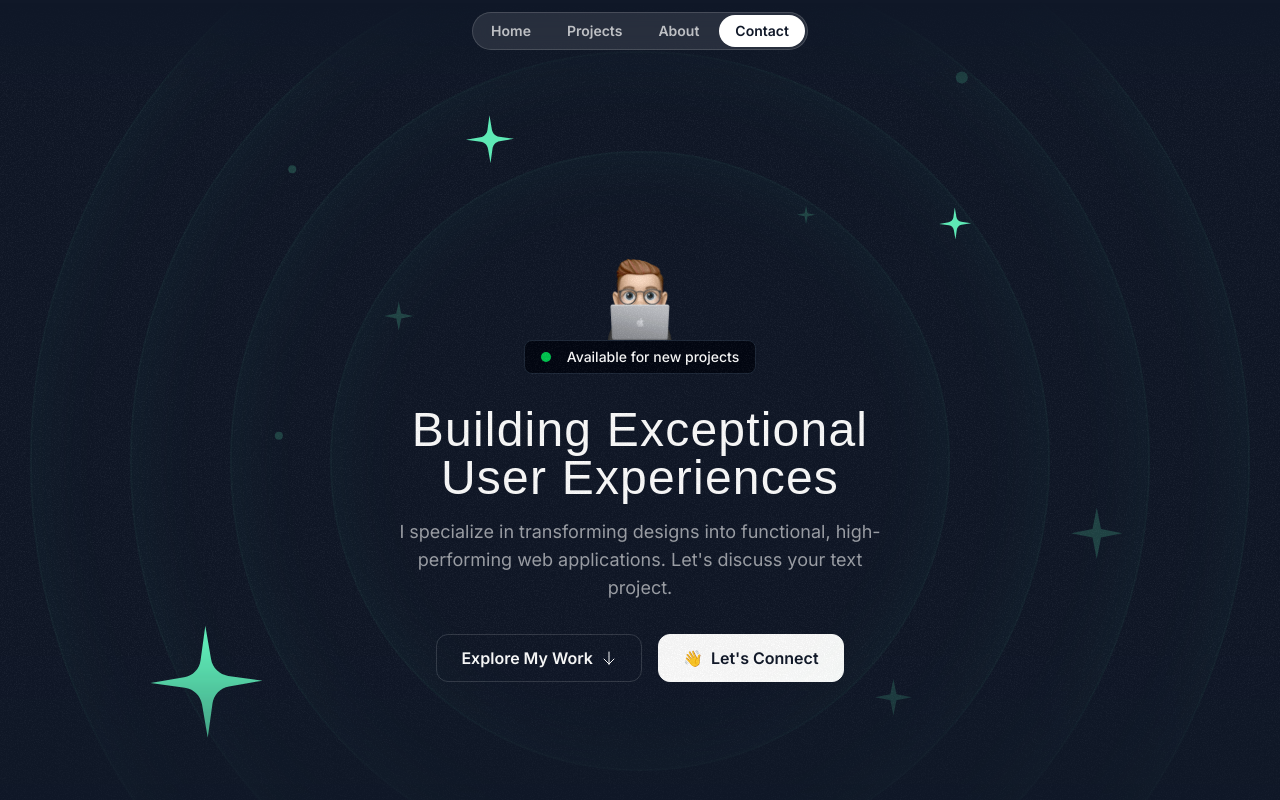
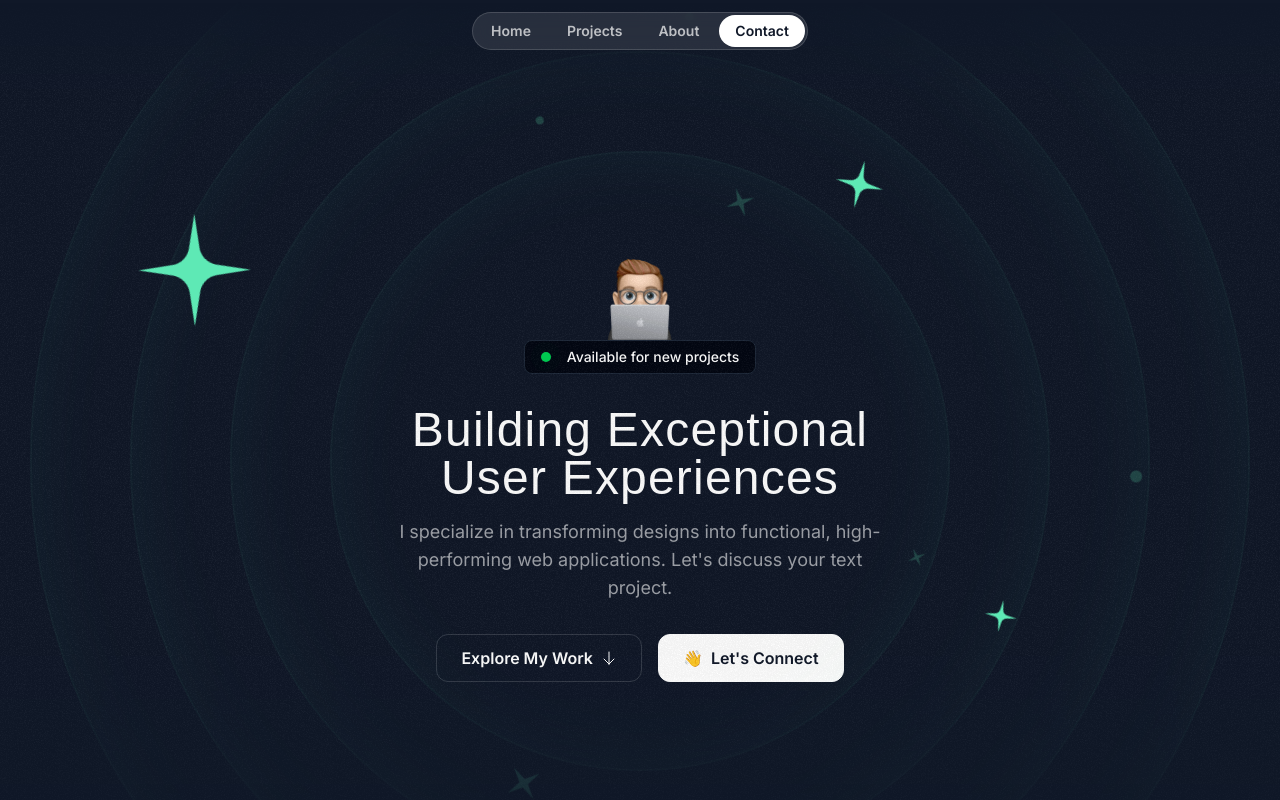
Before and after one commit to abeertech01/stunning-react-portfolio, a Next.js app: page / in a window 1280 px wide. Shown: the top 800 px of the page. Built offline with nearby package versions, Linux system fonts and the light colour scheme; a web font is replaced by a local one.

Commit message:
hero section stars and sparkles animation

```diff
--- a/src/app/globals.css
+++ b/src/app/globals.css
@@ -9,6 +9,17 @@
   /* Font Family */
   --font-sans: var(--font-sans);
   --font-serif: var(--font-serif);
+
+  /* Animation */
+  --animate-ping-large: ping-large 1s ease-in-out infinite;
+
+  @keyframes ping-large {
+    75%,
+    100% {
+      transform: scale(3);
+      opacity: 0;
+    }
+  }
 }
 
 /* Customizing the container utility */
--- a/src/app/page.tsx
+++ b/src/app/page.tsx
@@ -5,6 +5,7 @@ import { ProjectsSection } from "@/sections/Projects"
 import { TapeSection } from "@/sections/Tape"
 import { TestimonialsSection } from "@/sections/Testimonials"
 import { ContactSection } from "@/sections/Contact"
+import { Footer } from "@/sections/Footer"
 
 export default function Home() {
   return (
@@ -16,6 +17,7 @@ export default function Home() {
       <TestimonialsSection />
       <AboutSection />
       <ContactSection />
+      <Footer />
     </div>
   )
 }
--- a/src/components/HeroOrbit.tsx
+++ b/src/components/HeroOrbit.tsx
@@ -1,18 +1,42 @@
 import { PropsWithChildren } from "react"
+import { twMerge } from "tailwind-merge"
 
 export default function HeroOrbit({
   children,
   size,
   rotation,
-}: PropsWithChildren<{ size: number; rotation: number }>) {
+  shouldOrbit = false,
+  orbitDuration,
+  shouldSpin = false,
+  spinDuration,
+}: PropsWithChildren<{
+  size: number
+  rotation: number
+  shouldOrbit?: boolean
+  shouldSpin?: boolean
+  spinDuration?: string
+  orbitDuration?: string
+}>) {
   return (
-    <div className="absolute left-1/2 top-1/2 -translate-x-1/2 -translate-y-1/2">
+    <div className="top-1/2 left-1/2 absolute -translate-x-1/2 -translate-y-1/2">
       <div
-        className="flex items-start justify-start"
+        className={twMerge(shouldOrbit === true && "animate-spin")}
+        style={{
+          animationDuration: orbitDuration,
+        }}
+      >
+        <div
+          className="flex justify-start items-start"
           style={{
             transform: `rotate(${rotation}deg)`,
             height: `${size}px`,
             width: `${size}px`,
+          }}
+        >
+          <div
+            className={twMerge(shouldSpin === true && "animate-spin")}
+            style={{
+              animationDuration: spinDuration,
             }}
           >
             <div
@@ -25,5 +49,7 @@ export default function HeroOrbit({
             </div>
           </div>
         </div>
+      </div>
+    </div>
   )
 }
--- a/src/sections/Footer.tsx
+++ b/src/sections/Footer.tsx
@@ -1,3 +1,47 @@
+import ArrowUpRightIcon from "@/assets/icons/arrow-up-right.svg"
+
+const footerLinks = [
+  {
+    title: "YouTube",
+    href: "#",
+  },
+  {
+    title: "Twitter",
+    href: "#",
+  },
+  {
+    title: "Instagram",
+    href: "#",
+  },
+  {
+    title: "Linkedin",
+    href: "#",
+  },
+]
+
 export const Footer = () => {
-  return <div>Footer Section</div>;
-};
+  return (
+    <footer className="-z-10 relative overflow-clip">
+      <div className="bottom-0 left-1/2 -z-10 absolute bg-emerald-300/30 w-400 h-100 -translate-x-1/2 mask-[radial-gradient(50%_50%_at_bottom_center,black,transparent)]"></div>
+      <div className="container">
+        <div className="flex md:flex-row flex-col md:justify-between items-center gap-8 py-6 border-white/15 border-t text-sm">
+          <div className="text-white/40">
+            &copy; 2024. All the rights reserved.
+          </div>
+          <nav className="flex md:flex-row flex-col items-center gap-8">
+            {footerLinks.map((link) => (
+              <a
+                href="#"
+                key={link.title}
+                className="inline-flex items-center gap-1.5"
+              >
+                <span className="font-semibold">{link.title}</span>
+                <ArrowUpRightIcon />
+              </a>
+            ))}
+          </nav>
+        </div>
+      </div>
+    </footer>
+  )
+}
--- a/src/sections/Hero.tsx
+++ b/src/sections/Hero.tsx
@@ -8,48 +8,96 @@ import HeroOrbit from "@/components/HeroOrbit"
 
 export const HeroSection = () => {
   return (
-    <div className="py-32 md:py-48 lg:py-60 relative z-0 overflow-x-clip">
+    <div className="z-0 relative py-32 md:py-48 lg:py-60 overflow-x-clip">
       <div className="absolute inset-0 mask-[linear-gradient(to_bottom,transparent,black_10%,black_70%,transparent)]">
         <div
-          className="absolute inset-0 -z-30 opacity-5"
+          className="-z-30 absolute inset-0 opacity-5"
           style={{
             backgroundImage: `url(${grainImage.src})`,
           }}
         ></div>
-        <div className="size-155 hero-ring"></div>
-        <div className="size-205 hero-ring"></div>
-        <div className="size-255 hero-ring"></div>
-        <div className="size-305 hero-ring"></div>
-        <HeroOrbit size={800} rotation={-72}>
-          <StarIcon className="size-28 text-emerald-300" />
+        <div className="hero-ring size-155"></div>
+        <div className="hero-ring size-205"></div>
+        <div className="hero-ring size-255"></div>
+        <div className="hero-ring size-305"></div>
+        <HeroOrbit
+          size={430}
+          rotation={-14}
+          shouldOrbit
+          orbitDuration="30s"
+          shouldSpin
+          spinDuration="3s"
+        >
+          <SparkleIcon className="size-8 text-emerald-300/20" />
         </HeroOrbit>
-        <HeroOrbit size={550} rotation={20}>
+        <HeroOrbit
+          size={440}
+          rotation={79}
+          shouldOrbit
+          orbitDuration="32s"
+          shouldSpin
+          spinDuration="3s"
+        >
+          <SparkleIcon className="size-5 text-emerald-300/20" />
+        </HeroOrbit>
+        <HeroOrbit size={520} rotation={-41} shouldOrbit orbitDuration="34s">
+          <div className="bg-emerald-300/20 rounded-full size-2"></div>
+        </HeroOrbit>
+        <HeroOrbit
+          size={530}
+          rotation={178}
+          shouldOrbit
+          orbitDuration="36s"
+          shouldSpin
+          spinDuration="3s"
+        >
+          <SparkleIcon className="size-10 text-emerald-300/20" />
+        </HeroOrbit>
+        <HeroOrbit
+          size={550}
+          rotation={20}
+          shouldOrbit
+          orbitDuration="38s"
+          shouldSpin
+          spinDuration="6s"
+        >
           <StarIcon className="size-12 text-emerald-300" />
         </HeroOrbit>
-        <HeroOrbit size={590} rotation={98}>
+        <HeroOrbit
+          size={590}
+          rotation={98}
+          shouldOrbit
+          orbitDuration="40s"
+          shouldSpin
+          spinDuration="6s"
+        >
           <StarIcon className="size-8 text-emerald-300" />
         </HeroOrbit>
-        <HeroOrbit size={430} rotation={-14}>
-          <SparkleIcon className="size-8 text-emerald-300/20" />
+        <HeroOrbit size={650} rotation={-5} shouldOrbit orbitDuration="42s">
+          <div className="bg-emerald-300/20 rounded-full size-2"></div>
         </HeroOrbit>
-        <HeroOrbit size={440} rotation={79}>
-          <SparkleIcon className="size-5 text-emerald-300/20" />
-        </HeroOrbit>
-        <HeroOrbit size={530} rotation={178}>
-          <SparkleIcon className="size-10 text-emerald-300/20" />
-        </HeroOrbit>
-        <HeroOrbit size={710} rotation={144}>
+        <HeroOrbit
+          size={710}
+          rotation={144}
+          shouldOrbit
+          orbitDuration="44s"
+          shouldSpin
+          spinDuration="3s"
+        >
           <SparkleIcon className="size-14 text-emerald-300/20" />
         </HeroOrbit>
-        {/* circles instead of sparkles or stars */}
-        <HeroOrbit size={720} rotation={85}>
-          <div className="size-3 rounded-full bg-emerald-300/20"></div>
+        <HeroOrbit size={720} rotation={85} shouldOrbit orbitDuration="46s">
+          <div className="bg-emerald-300/20 rounded-full size-3"></div>
         </HeroOrbit>
-        <HeroOrbit size={520} rotation={-41}>
-          <div className="size-2 rounded-full bg-emerald-300/20"></div>
-        </HeroOrbit>
-        <HeroOrbit size={650} rotation={-5}>
-          <div className="size-2 rounded-full bg-emerald-300/20"></div>
+        <HeroOrbit
+          size={800}
+          rotation={-72}
+          shouldOrbit
+          orbitDuration="48s"
+          shouldSpin
+          spinDuration="6s"
+        >
+          <StarIcon className="size-28 text-emerald-300" />
         </HeroOrbit>
       </div>
       <div className="container">
@@ -59,29 +107,31 @@ export const HeroSection = () => {
             className="size-25"
             alt="Person peeking from behind laptop"
           />
-          <div className="bg-gray-950 border border-gray-800 px-4 py-1.5 inline-flex items-center gap-4 rounded-lg">
-            <div className="bg-green-500 size-2.5 rounded-full"></div>
-            <div className="text-sm font-medium">
+          <div className="inline-flex items-center gap-4 bg-gray-950 px-4 py-1.5 border border-gray-800 rounded-lg">
+            <div className="relative bg-green-500 rounded-full size-2.5">
+              <div className="absolute inset-0 bg-green-500 rounded-full animate-ping-large"></div>
+            </div>
+            <div className="font-medium text-sm">
               Available for new projects
             </div>
           </div>
         </div>
-        <div className="max-w-lg mx-auto">
-          <h1 className="font-serif text-3xl md:text-5xl text-center mt-8 tracking-wide">
+        <div className="mx-auto max-w-lg">
+          <h1 className="mt-8 font-serif text-3xl md:text-5xl text-center tracking-wide">
             Building Exceptional User Experiences
           </h1>
-          <p className="mt-4 text-center text-white/60 md:text-lg">
+          <p className="mt-4 text-white/60 md:text-lg text-center">
             I specialize in transforming designs into functional,
             high-performing web applications. Let&apos;s discuss your text
             project.
           </p>
         </div>
-        <div className="flex flex-col md:flex-row justify-center items-center mt-8 gap-4">
-          <button className="inline-flex items-center gap-2 border border-white/15 px-6 h-12 rounded-xl">
+        <div className="flex md:flex-row flex-col justify-center items-center gap-4 mt-8">
+          <button className="inline-flex items-center gap-2 px-6 border border-white/15 rounded-xl h-12">
             <span className="font-semibold">Explore My Work</span>
             <ArrowDown className="size-4" />
           </button>
-          <button className="inline-flex items-center gap-2 border border-white bg-white text-gray-900 h-12 px-6 rounded-xl">
+          <button className="inline-flex items-center gap-2 bg-white px-6 border border-white rounded-xl h-12 text-gray-900">
             <span>👋</span>
             <span className="font-semibold">Let&apos;s Connect</span>
           </button>
```
Lines whose indentation alone changed are shown as unchanged.
